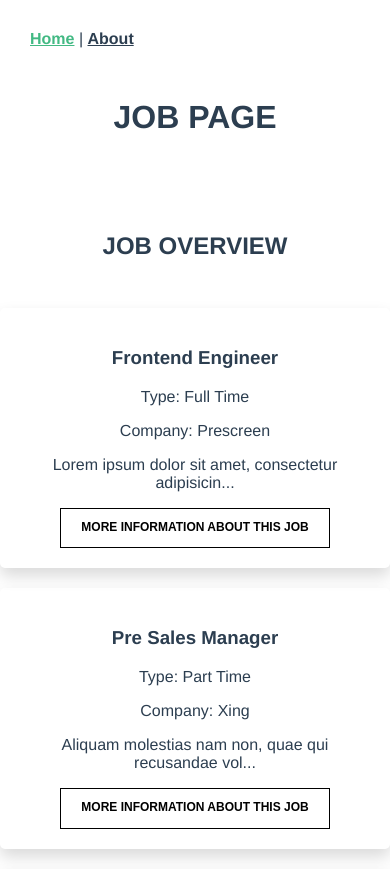
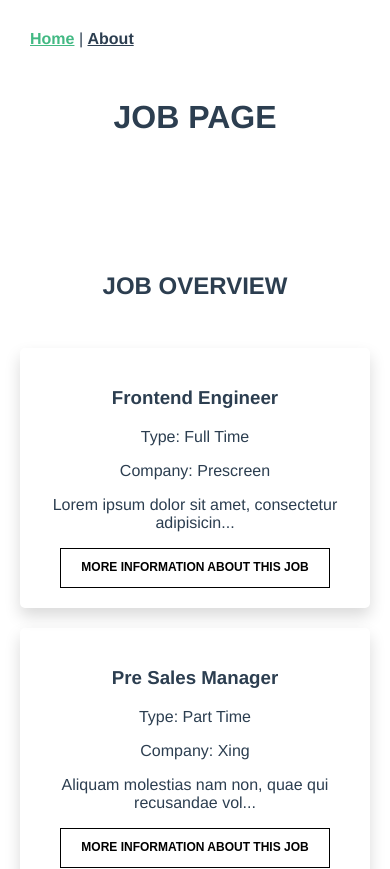
Before and after one commit to Zuwie/coding-challenge, a Vue app: page / in a window 390 px wide. Shown: the top 869 px of the page. Built offline with nearby package versions, Linux system fonts and the light colour scheme.

Commit message:
Adds space for mobile view for better readability

```diff
--- a/src/views/Home.vue
+++ b/src/views/Home.vue
@@ -56,10 +56,12 @@ export default {
   @media screen and (min-width: 1024px) {
     display: flex;
     justify-content: space-between;
+  }
 
-    > * {
+  > * {
+    padding: 20px;
+    @media screen and (min-width: 1024px) {
       width: calc(50% - 20px);
-      padding: 20px;
     }
   }
 }
```
